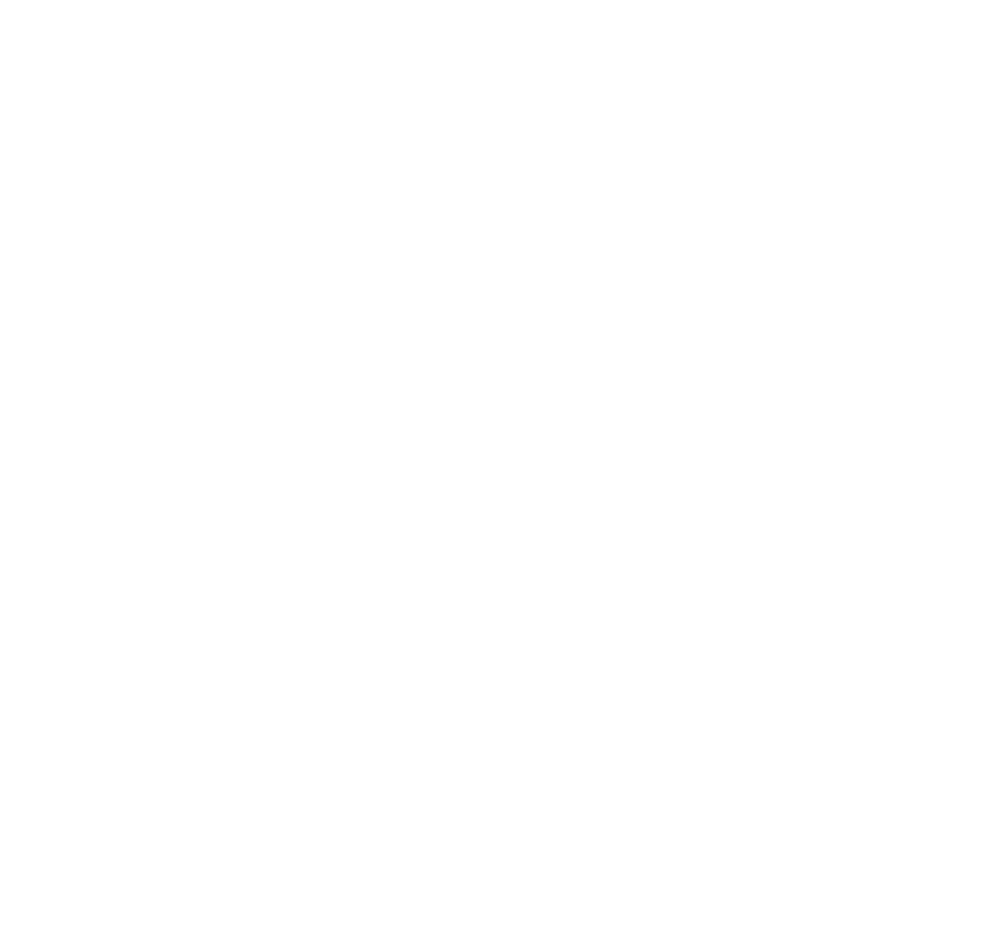
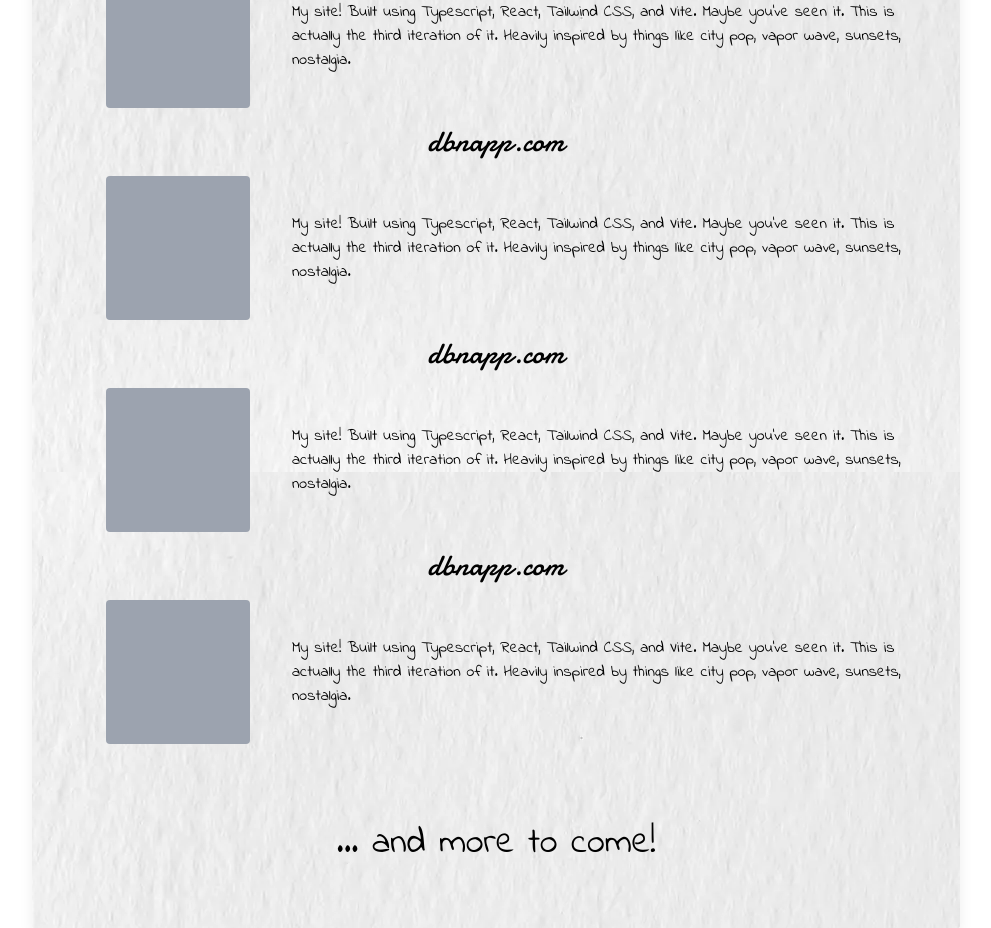
Before and after one commit to dbnapp/dbnapp.github.io, a React (Vite) app: page /projects in a window 1280 px wide. Shown: the part 1619-2547 px from the top of the page, without its empty margins (144-1135 px from the left). Before the commit the page ends 800 px from the top, so only its background shows below. Built offline with nearby package versions, Linux system fonts and the light colour scheme.

Commit message:
animating paper scrolling

```diff
--- a/src/components/Projects/index.tsx
+++ b/src/components/Projects/index.tsx
@@ -1,5 +1,6 @@
 import React from "react";
 import { Envelope } from "./Envelope";
+import { motion, useScroll, useTransform } from "motion/react";
 
 const projects = [
   {
@@ -11,11 +12,20 @@
 ];
 
 export const Projects = () => {
+  const { scrollYProgress } = useScroll();
+  const paperTranslateY = useTransform(scrollYProgress, [0, 1], ["200%", "0%"]);
+
   return (
-    <div className="snap-center w-[95%] lg:w-[70rem]">
-      <div
+    <div className="w-[95%] lg:w-[70rem]">
+      <motion.div className="sticky top-[50vh]">
+        <Envelope />
+      </motion.div>
+      <motion.div
         className="flex flex-col gap-4 items-center md:mx-24 px-12 py-16 rounded-sm shadow-lg
-      bg-[url('./assets/paper-texture.webp')]"
+      bg-[url('./assets/paper-texture.webp')] relative z-20"
+        style={{
+          translateY: 0,
+        }}
       >
         <div className="font-[IndieFlower] font-bold text-xl sm:text-3xl md:text-4xl lg:text-5xl pb-8">
           Some projects of mine...
@@ -30,19 +40,44 @@
               {project.description}
             </p>
           </div>
-          // <div key={index} className="flex gap-8 items-center">
-          //   <div className="w-36 h-36 bg-gray-400 rounded"></div>
-          //   <div className="flex-1 font-[IndieFlower]">
-          //     <div className="font-[Damion] text-2xl pb-2">{project.title}</div>
-          //     <p>{project.description}</p>
-          //   </div>
-          // </div>
+        ))}
+        {projects.map((project, index) => (
+          <div key={index} className="grid grid-cols-4 gap-4 items-center">
+            <div className="col-span-4 justify-self-center font-[Damion] text-3xl">
+              {project.title}
+            </div>
+            <div className="col-span-4 md:col-span-1 justify-self-center w-full max-w-36 aspect-square bg-gray-400 rounded"></div>
+            <p className="col-span-4 md:col-span-3 font-[IndieFlower] text-center md:text-left">
+              {project.description}
+            </p>
+          </div>
+        ))}
+        {projects.map((project, index) => (
+          <div key={index} className="grid grid-cols-4 gap-4 items-center">
+            <div className="col-span-4 justify-self-center font-[Damion] text-3xl">
+              {project.title}
+            </div>
+            <div className="col-span-4 md:col-span-1 justify-self-center w-full max-w-36 aspect-square bg-gray-400 rounded"></div>
+            <p className="col-span-4 md:col-span-3 font-[IndieFlower] text-center md:text-left">
+              {project.description}
+            </p>
+          </div>
+        ))}
+        {projects.map((project, index) => (
+          <div key={index} className="grid grid-cols-4 gap-4 items-center">
+            <div className="col-span-4 justify-self-center font-[Damion] text-3xl">
+              {project.title}
+            </div>
+            <div className="col-span-4 md:col-span-1 justify-self-center w-full max-w-36 aspect-square bg-gray-400 rounded"></div>
+            <p className="col-span-4 md:col-span-3 font-[IndieFlower] text-center md:text-left">
+              {project.description}
+            </p>
+          </div>
         ))}
         <div className="font-[IndieFlower] text-xl md:text-2xl lg:text-4xl pt-16">
           ... and more to come!
         </div>
-      </div>
-      <Envelope />
+      </motion.div>
     </div>
   );
 };
--- a/src/routes/__root.tsx
+++ b/src/routes/__root.tsx
@@ -5,10 +5,11 @@
 
 export const Route = createRootRoute({
   component: () => (
-    <div className="bg-[url('./assets/seaside.webp')] bg-cover bg-center">
+    <div>
+      <div className="fixed w-screen h-screen bg-[url('./assets/seaside.webp')] bg-cover bg-center"></div>
       <Sounds />
       <Backdrop />
-      <div className="snap-y h-screen overflow-auto relative flex flex-col flex-nowrap items-center gap-[65vh] before:content-[''] after:content-['']">
+      <div className="snap-y snap-mandatory relative flex flex-col flex-nowrap items-center gap-[45vh] before:content-[''] ">
         <Outlet />
       </div>
     </div>
```
